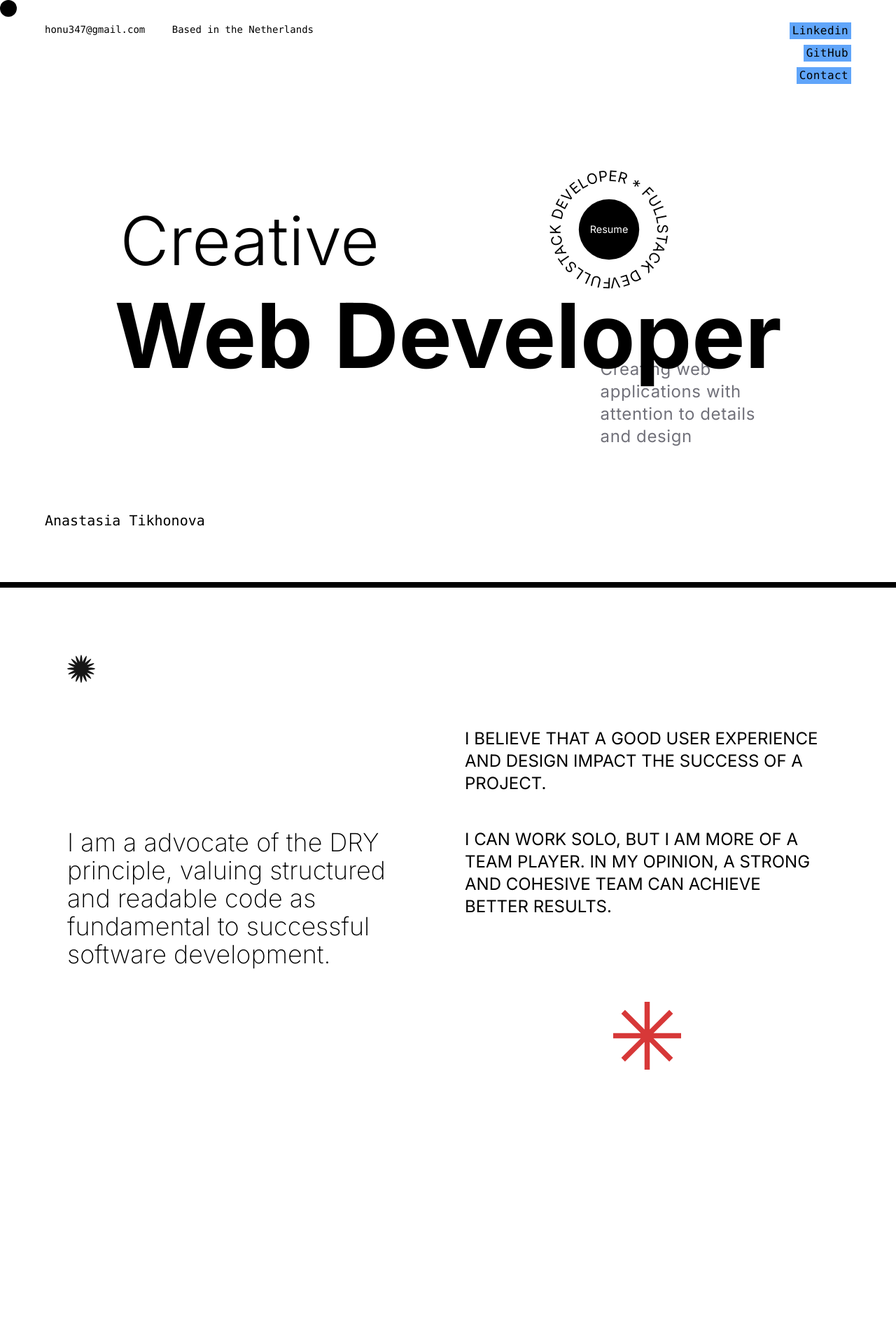
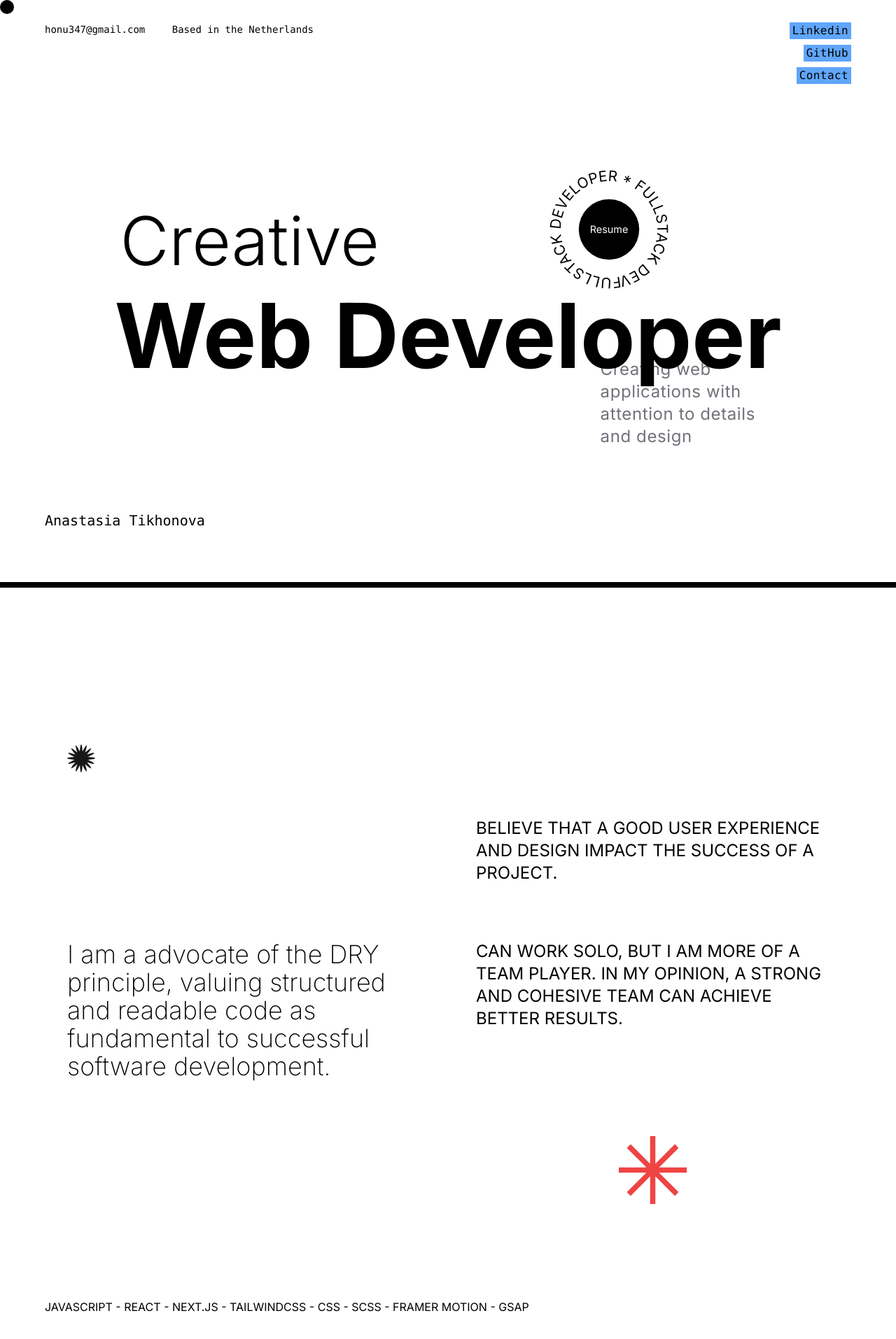
Before and after one commit to iHonu/portfolio, a Next.js app: page / in a window 1280 px wide. Shown: the top 1914 px of the page at 70% size. After the commit the page ends 1880 px from the top, so only its background shows below. Built offline with nearby package versions, Linux system fonts and the light colour scheme.

Commit message:
about page updated

```diff
--- a/src/app/components/about/About.jsx
+++ b/src/app/components/about/About.jsx
@@ -2,8 +2,10 @@ export default function About() {
     return (
         <div className=" relative flex flex-col px-16 py-8 items-center justify-center">
             <div className="w-screen h-2 bg-black"></div>
-             <div className="h-[200vh] pt-16">
-             <div class="grid grid-cols-1 md:grid-cols-2 grid-rows-3 gap-4 p-4 w-full">
+             <div className="h-[100vh] pt-16">
+
+                {/* TEXT GRID */}
+             <div class="grid grid-cols-1 md:grid-cols-2 grid-rows-3 pt-36 gap-12 p-4 w-full">
 
                 <div class=" p-4 flex justify-start items-start">
                     <svg width="40" height="40" viewBox="0 0 40 40" fill="none" xmlns="http://www.w3.org/2000/svg">
@@ -12,29 +14,37 @@ export default function About() {
                 </div>
 
                 <div class=" p-4 flex justify-end items-end">
-                    <span className="text-2xl uppercase">I believe that a good user experience and design impact the success of a project.</span>
+                    <span className="hover-expand-cursor text-2xl uppercase">Believe that a good user experience and design impact the success of a project.</span>
                 </div>
 
 
-                <div class="text-4xl font-extralight  p-4 flex justify-center items-start pr-12">
-                    <span>I am a advocate of the DRY  principle, valuing structured and readable code as fundamental to successful software development.</span>
+                <div class="text-4xl font-extralight  p-4 flex justify-center items-start pr-12  hover:text-zinc-900">
+                    <span className="hover-expand-cursor">I am a advocate of the DRY  principle, valuing structured and readable code as fundamental to successful software development.</span>
                 </div>
 
 
-                <div class="text-2xl uppercase p-4 flex justify-center items-start">
-                 <span>I can work solo, but I am more of a team player. In my opinion, a strong and cohesive team can achieve better results.</span>
+                <div class=" text-2xl uppercase p-4 flex justify-center items-start hover:text-zinc-900">
+                 <span className="hover-expand-cursor">Can work solo, but I am more of a team player. In my opinion, a strong and cohesive team can achieve better results.</span>
                 </div>
 
 
-                <div class=" p-4 flex justify-center items-startr">
-
+                <div class=" p-4 flex justify-center items-start">
                 </div>
 
 
                 <div class=" p-4 flex justify-center items-start">
                      <svg width="97" height="97" viewBox="0 0 97 97" fill="none" xmlns="http://www.w3.org/2000/svg">
-                        <path d="M97 44.7442H57.564L85.4321 16.8761L80.1239 11.5679L52.2558 39.436V0H44.7442V39.436L16.8761 11.5679L11.5679 16.8761L39.436 44.7442H0V52.2558H39.436L11.5679 80.1239L16.8761 85.4321L44.7442 57.564V97H52.2558V57.564L80.1239 85.4321L85.4321 80.1239L57.564 52.2558H97V44.7442Z" fill="#D73838"/>
+                        <path d="M97 44.7442H57.564L85.4321 16.8761L80.1239 11.5679L52.2558 39.436V0H44.7442V39.436L16.8761 11.5679L11.5679 16.8761L39.436 44.7442H0V52.2558H39.436L11.5679 80.1239L16.8761 85.4321L44.7442 57.564V97H52.2558V57.564L80.1239 85.4321L85.4321 80.1239L57.564 52.2558H97V44.7442Z" fill="rgb(239 68 68)"/>
                     </svg>
+                </div>
+            </div>
+
+            {/* TEXT SLIDER */}
+            <div>
+                <div>
+                    <span className=" uppercase">
+                        JavaScript - React - Next.js - TailwindCSS - CSS - SCSS - Framer Motion - GSAP
+                    </span>
                 </div>
             </div>
 
--- a/src/app/components/hero/Hero.jsx
+++ b/src/app/components/hero/Hero.jsx
@@ -76,7 +76,7 @@ export default function Hero() {
                     {/* FIRST LINE */}
                     <motion.div variants={headerAnimation} initial="hidden" animate="visible1" className=" flex w-full justify-start items-center gap-12 md:px-2">
 
-                        <motion.span  whileHover='bg' transition={{staggerChildren: 0.05}} className="text-5xl md:text-6xl lg:text-7xl xl:text-8xl  font-light">{heading1.split('').map((char, i) => (<motion.span key={i} variants={headerAnimation}>{char}</motion.span>))}</motion.span>
+                        <motion.span  whileHover='bg' transition={{staggerChildren: 0.05}} className="text-5xl bg-white md:text-6xl lg:text-7xl xl:text-8xl font-light">{heading1.split('').map((char, i) => (<motion.span key={i} variants={headerAnimation}>{char}</motion.span>))}</motion.span>
 
                     </motion.div>
 
--- a/src/app/components/stickyCursor.jsx
+++ b/src/app/components/stickyCursor.jsx
@@ -1,41 +1,81 @@
 'use client';
 
 import { motion, useMotionValue, useSpring } from "framer-motion";
-import { useEffect } from "react";
+import { useEffect, useState } from "react";
 
 export default function StickyCursor() {
-  const cursorSize = 20;
 
+  //MAKE CURSOR BIGGER ON HOVER
+  const cursorSize = useMotionValue(20);
+  const cursorColor = useMotionValue('#000');
+
+  // Smooth transition for cursor size
+  const smoothSize = useSpring(cursorSize, {
+    stiffness: 300,
+    damping: 30,
+  });
+
+  //MOUSE POSITION
   const mouse = {
     x: useMotionValue(0),
     y: useMotionValue(0)
-  }
+  };
 
-  const smoothOptions = {damping: 20, stiffness: 300, mass: 0.5}
+  // Smooth transition for mouse position
+  const smoothOptions = { damping: 20, stiffness: 260, mass: 0.5 };
+
 
   const smoothMouse = {
     x: useSpring(mouse.x, smoothOptions),
     y: useSpring(mouse.y, smoothOptions)
-  }
+  };
 
+  // Update mouse position
   const manageMouseMove = e => {
     const { clientX, clientY } = e;
-    mouse.x.set(clientX - cursorSize / 2);
-    mouse.y.set(clientY - cursorSize / 2);
-  }
+    mouse.x.set(clientX - smoothSize.get() / 2);
+    mouse.y.set(clientY - smoothSize.get() / 2);
+  };
 
-  useEffect( () => {
-    window.addEventListener("mousemove", manageMouseMove);
-    return () => {
-      window.removeEventListener("mousemove", manageMouseMove)
-    }
-  }, [])
+  // Make cursor bigger when hovering
+  const handleMouseEnter = () => {
+    cursorSize.set(120);
+    cursorColor.set('rgb(239 68 68)');
+  };
+
+  const handleMouseLeave = () => {
+    cursorSize.set(20);
+    cursorColor.set('#000');
+  };
 
 
+  useEffect(() => {
+    window.addEventListener("mousemove", manageMouseMove);
+    const textElements = document.querySelectorAll('.hover-expand-cursor');
+    textElements.forEach(elem => {
+      elem.addEventListener('mouseenter', handleMouseEnter);
+      elem.addEventListener('mouseleave', handleMouseLeave);
+    });
 
-    return (
-        <motion.div className="w-6 h-6 bg-black rounded-full fixed" style={{ left: smoothMouse.x,
+    return () => {
+      window.removeEventListener("mousemove", manageMouseMove);
+      textElements.forEach(elem => {
+        elem.removeEventListener('mouseenter', handleMouseEnter);
+        elem.removeEventListener('mouseleave', handleMouseLeave);
+      });
+    };
+  }, []);
 
-            top: smoothMouse.y,}}></motion.div>
-    )
+  return (
+    <motion.div
+      className="bg-black rounded-full fixed"
+      style={{
+        width: smoothSize,
+        height: smoothSize,
+        left: smoothMouse.x,
+        top: smoothMouse.y,
+        backgroundColor: cursorColor
+      }}
+    ></motion.div>
+  );
 }
```
